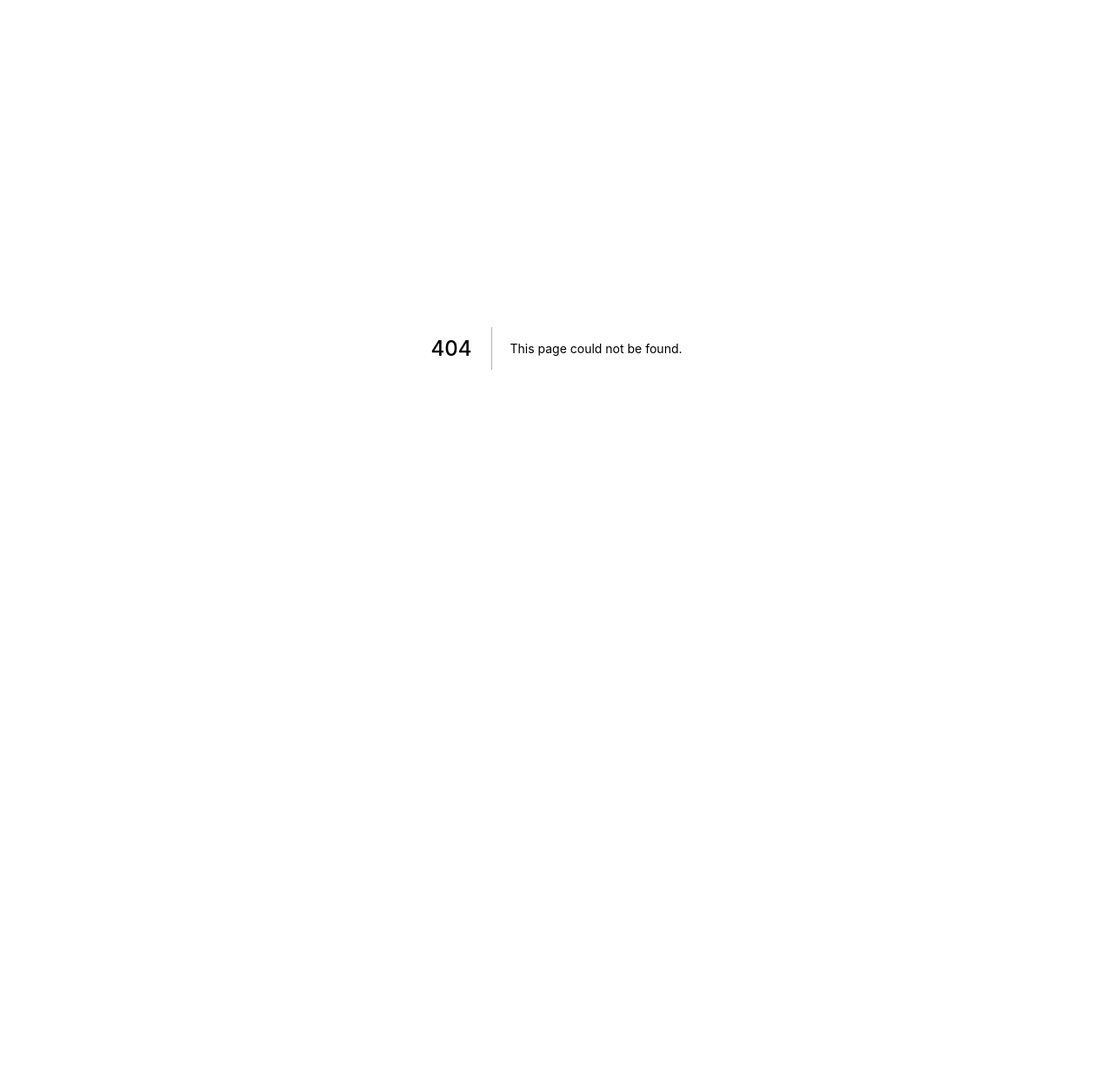
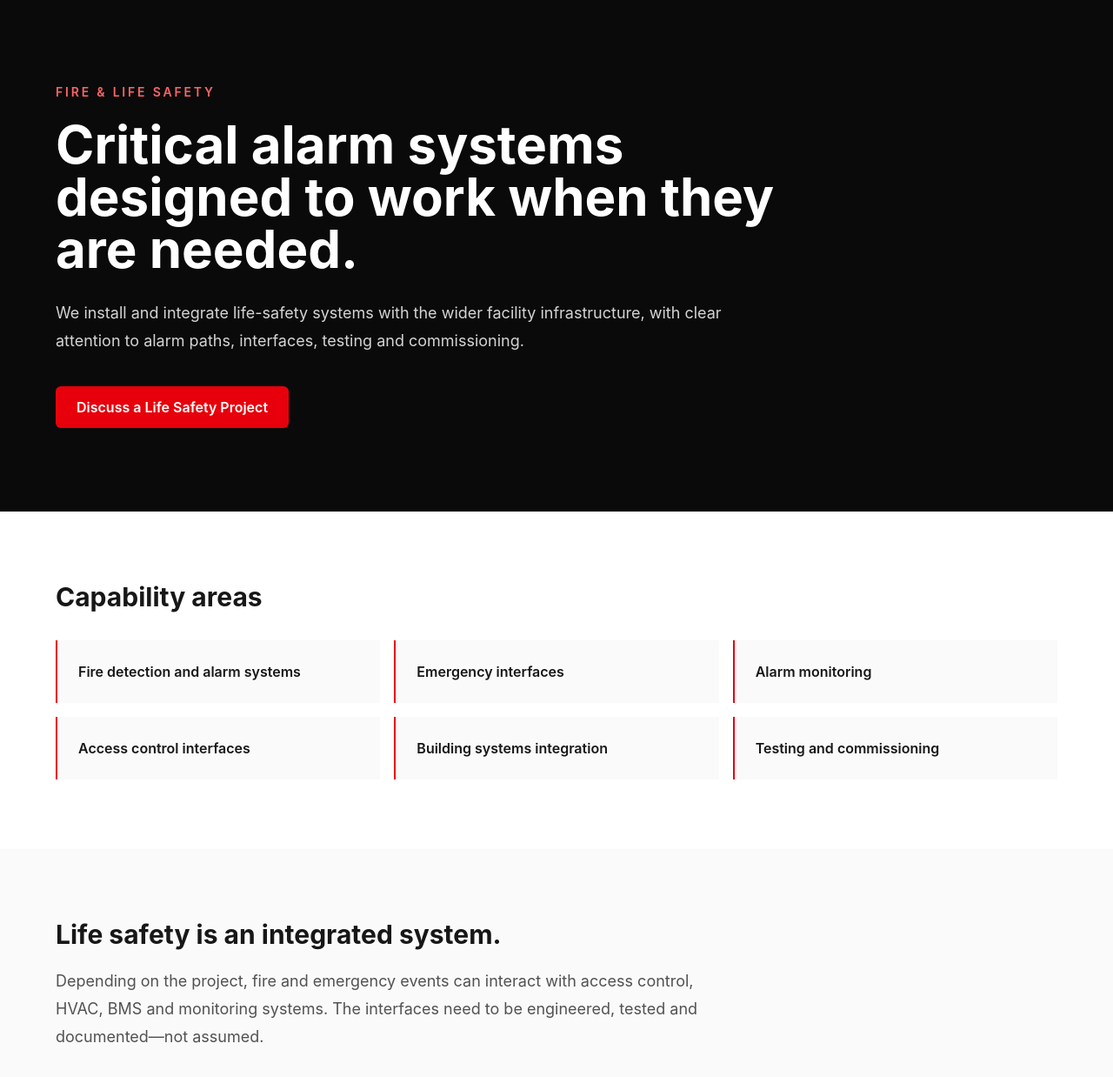
Before and after one commit to smokd/admill-landing, a Next.js app in the folder admill-landing-page/: page /solutions/fire-life-safety in a window 1280 px wide. Before the commit this address had no page. Shown: the top 1238 px of the page at 87% size. Before the commit the page ends 800 px from the top, so only its background shows below. Built offline with nearby package versions, Linux system fonts and the light colour scheme.

Commit message:
Add fire and life safety service page

```diff
--- /dev/null
+++ b/admill-landing-page/app/solutions/fire-life-safety/page.tsx
@@ -0,0 +1,21 @@
+import type { Metadata } from "next";
+import Link from "next/link";
+
+export const metadata: Metadata = {
+  title: "Fire & Life Safety Systems in Zimbabwe",
+  description: "Fire detection, alarm interfaces, emergency systems and life-safety integration for commercial, industrial and institutional facilities in Zimbabwe.",
+  alternates: { canonical: "/solutions/fire-life-safety" },
+};
+
+const capabilities = ["Fire detection and alarm systems", "Emergency interfaces", "Alarm monitoring", "Access control interfaces", "Building systems integration", "Testing and commissioning"];
+
+export default function FireLifeSafetyPage() {
+  return (
+    <main className="min-h-screen bg-white text-neutral-900">
+      <section className="bg-neutral-950 px-6 py-24 text-white"><div className="mx-auto max-w-6xl"><p className="text-sm font-semibold uppercase tracking-[0.2em] text-red-400">Fire & Life Safety</p><h1 className="mt-5 max-w-4xl text-4xl font-bold md:text-6xl">Critical alarm systems designed to work when they are needed.</h1><p className="mt-7 max-w-3xl text-lg leading-8 text-neutral-300">We install and integrate life-safety systems with the wider facility infrastructure, with clear attention to alarm paths, interfaces, testing and commissioning.</p><Link href="/#contact" className="mt-9 inline-block rounded-md bg-red-600 px-6 py-3 font-semibold">Discuss a Life Safety Project</Link></div></section>
+      <section className="px-6 py-20"><div className="mx-auto max-w-6xl"><h2 className="text-3xl font-bold">Capability areas</h2><div className="mt-8 grid gap-4 md:grid-cols-3">{capabilities.map((x) => <div key={x} className="border-l-2 border-red-600 bg-neutral-50 p-6 font-semibold">{x}</div>)}</div></div></section>
+      <section className="bg-neutral-50 px-6 py-20"><div className="mx-auto max-w-6xl"><h2 className="text-3xl font-bold">Life safety is an integrated system.</h2><p className="mt-5 max-w-3xl text-lg leading-8 text-neutral-600">Depending on the project, fire and emergency events can interact with access control, HVAC, BMS and monitoring systems. The interfaces need to be engineered, tested and documented—not assumed.</p></div></section>
+      <section className="px-6 py-20"><div className="mx-auto max-w-6xl rounded-2xl bg-neutral-950 p-8 text-white md:p-12"><h2 className="text-3xl font-bold">Need a fire or life-safety integration scope?</h2><p className="mt-4 max-w-2xl text-neutral-300">Tell us about the facility, existing systems and project stage and we can help define the technical scope.</p><Link href="/#contact" className="mt-7 inline-block rounded-md bg-red-600 px-6 py-3 font-semibold">Request Engineering Consultation</Link></div></section>
+    </main>
+  );
+}
```
